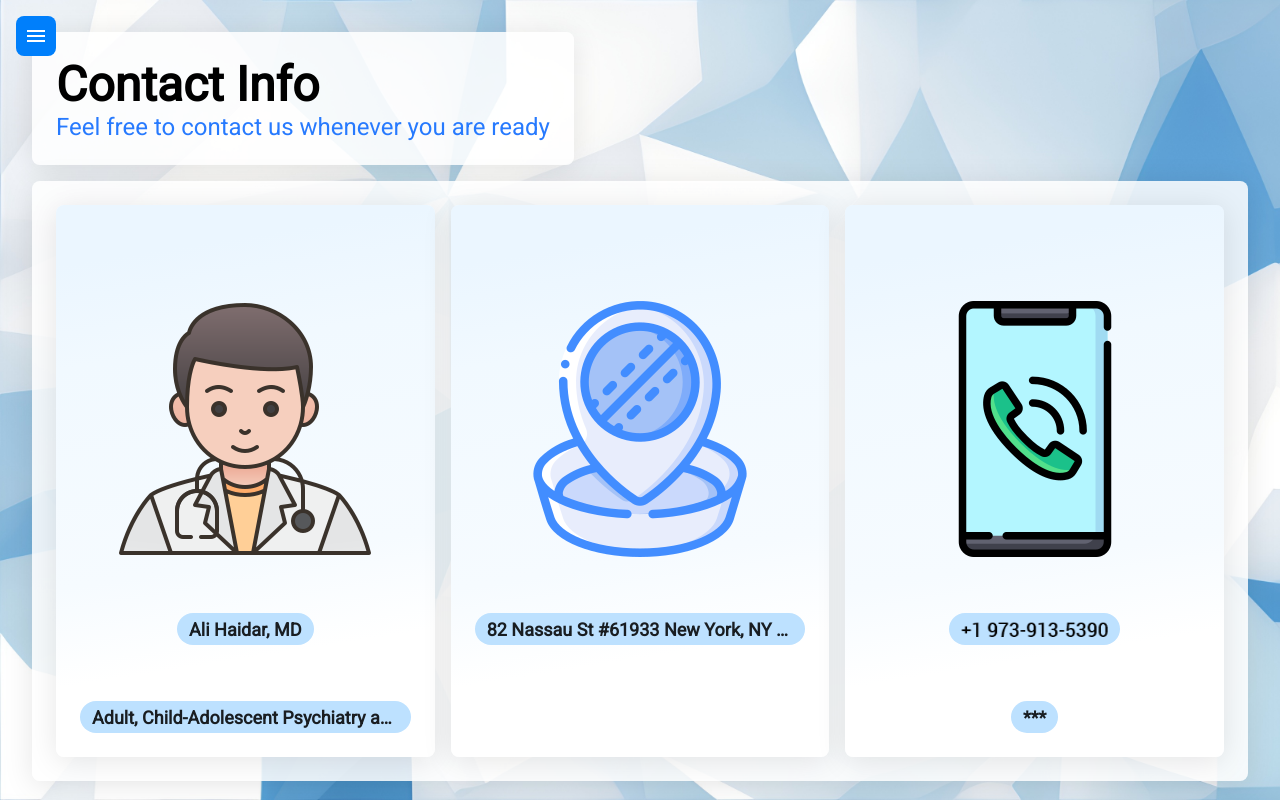
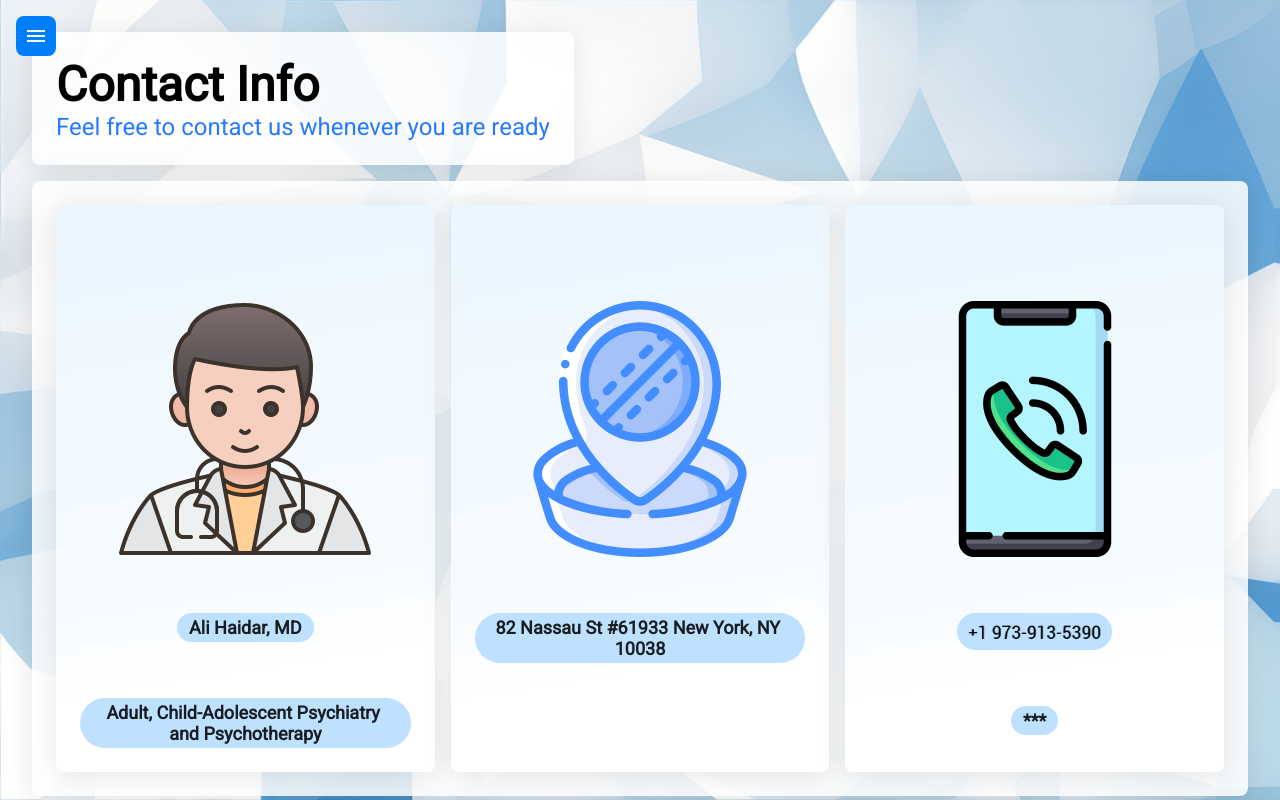
Before and after one commit to firas-git-hub/AliHaidarPortfolioApp, a React (Create React App) app: page /contactinfo in a window 1280 px wide. Built offline with nearby package versions, Linux system fonts and the light colour scheme.

Commit message:
edit to contact info

```diff
--- a/src/pages/contactInfoPage/ContactInfo.scss
+++ b/src/pages/contactInfoPage/ContactInfo.scss
@@ -57,15 +57,22 @@
                 width: fit-content;
                 align-self: center;
                 background-color: #bde1ff;
+                height: auto;
+                border-radius: 2rem;
+                padding-block: 0.25rem;
             }
 
             .MuiChip-label {
                 font-size: 1.125rem;
                 font-weight: bold;
+                overflow: unset;
+                white-space: break-spaces;
+                text-overflow: unset;
             }
 
             .phone-number-chip {
                 font-size: 0.25rem;
+                padding-block: unset;
 
                 .MuiAvatar-root {
                     width: auto;
@@ -79,7 +86,7 @@
 
                 img {
                     padding: unset;
-                    width: 10rem;
+                    width: 9rem;
                     height: auto;
                 }
             }
```
